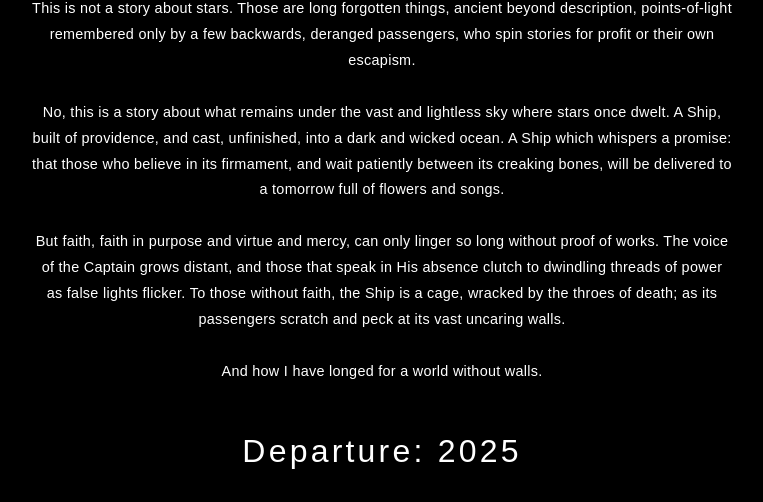
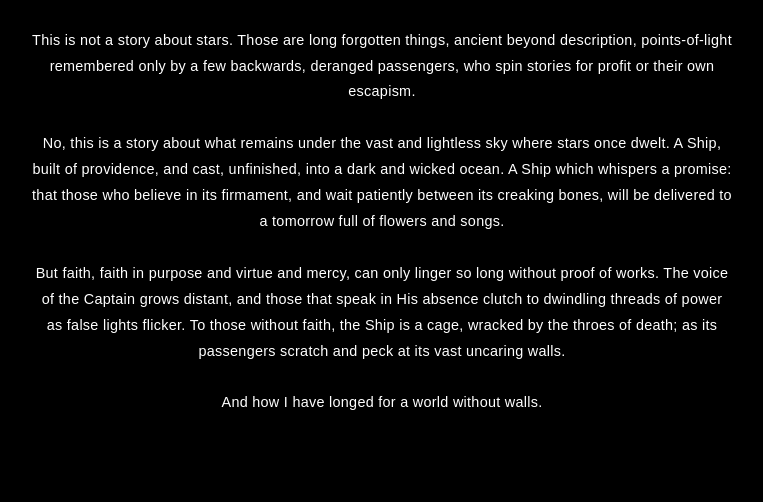
Before and after one commit to yortman1/konofune, a plain HTML site: page index.html in a window 1280 px wide. Shown: the part 384-886 px from the top of the page, without its empty margins (258-1021 px from the left). After the commit the page ends 864 px from the top, so only its background shows below. Drawn offline with Linux system fonts and the light colour scheme.

Commit message:
Add files via upload

```diff
--- a/index.html
+++ b/index.html
@@ -82,9 +82,6 @@
             <br><br>
             And how I have longed for a world without walls.
         </div>
-        <div class="splash-text">
-            Departure: 2025
-        </div>
     </div>
 </body>
 </html>
```
